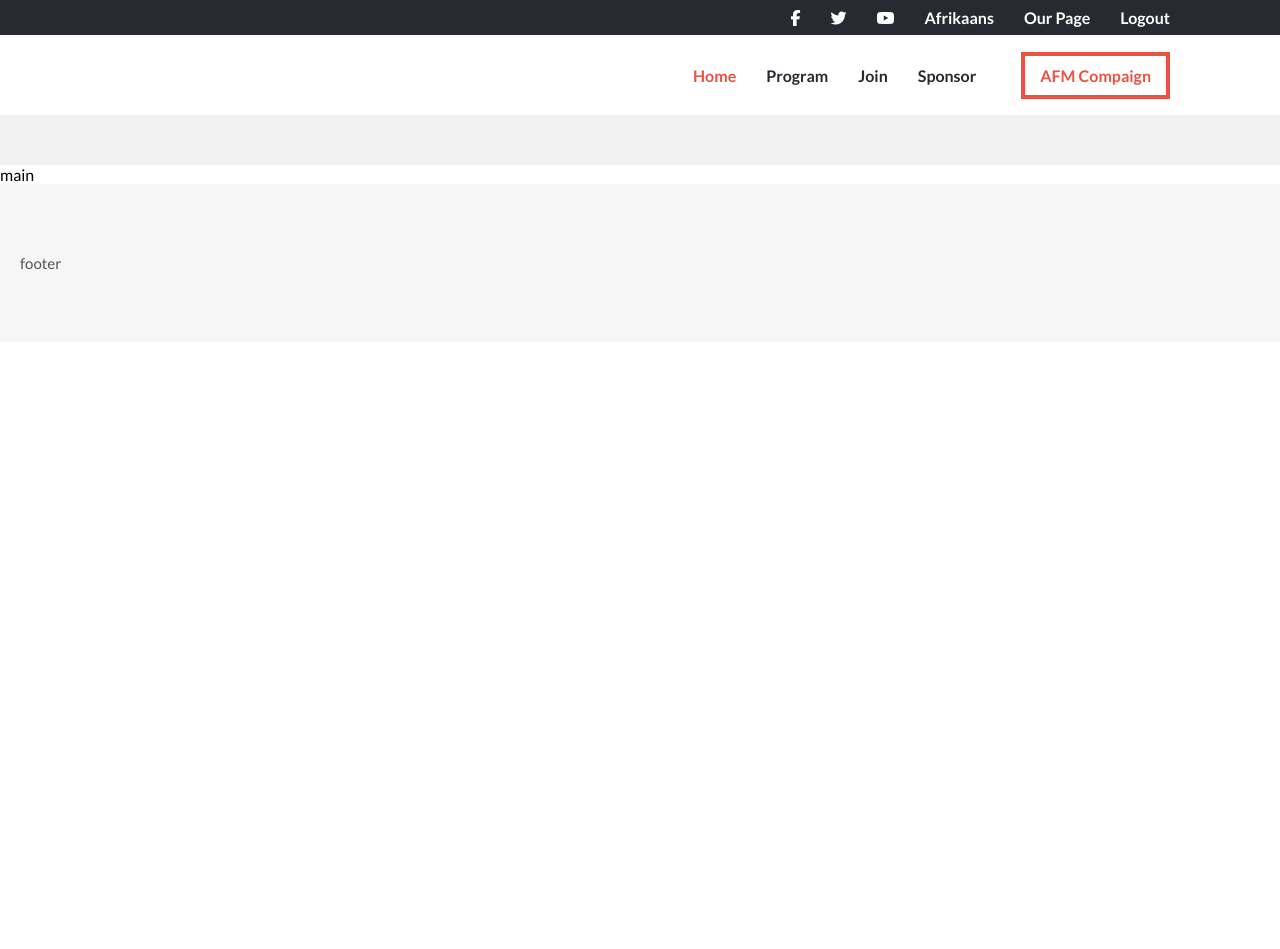
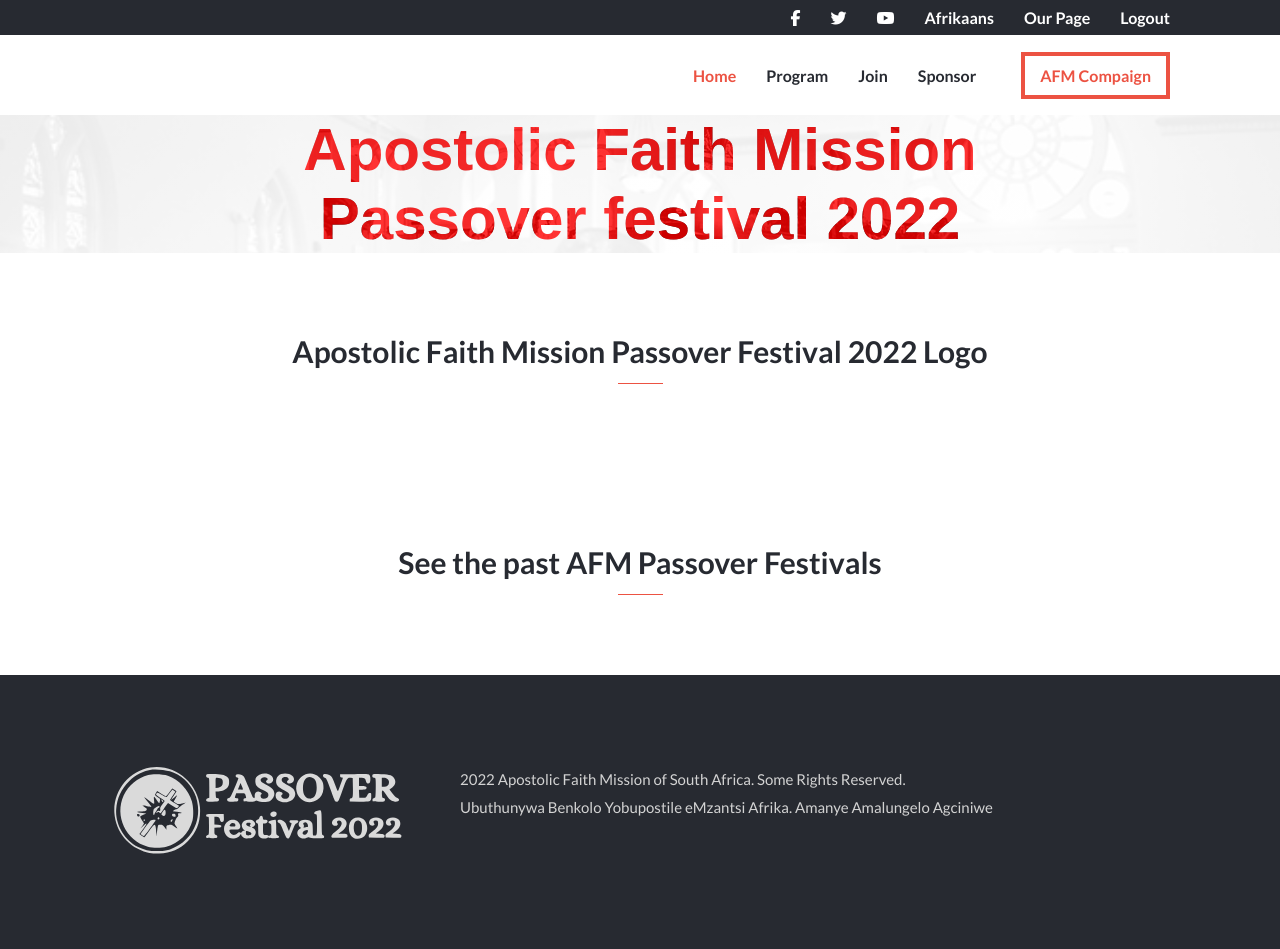
Before and after one commit to Lusindiso/conference--capstone, a website: page about.html in a window 1280 px wide. Before the commit the page ends 800 px from the top, so only its background shows below. Drawn offline with Linux system fonts and the light colour scheme; a web font is replaced by a local one.

Commit message:
Add heading for home page, Add about page foor and headings

```diff
--- a/about.html
+++ b/about.html
@@ -57,14 +57,42 @@
 			</ul>
 		</nav>
 		<section class="header-bottom">
-
+			<h1 class="header__heading--primary about-heading">
+				Apostolic Faith Mission<br>
+				Passover festival 2022
+			</h1>
 		</section>
 	</header>
 	<main class="main">
-		main
+		<section class="logo">
+			<div class="container">
+				<h2 class="heading-secondary">
+					Apostolic Faith Mission Passover Festival 2022 Logo
+				</h2>
+			</div>
+		</section>
+		<section class="past">
+			<div class="container">
+				<h2 class="heading-secondary">
+					See the past AFM Passover Festivals
+				</h2>
+			</div>
+		</section>
 	</main>
-	<footer class="footer">
-		footer
+	<footer class="footer footer-about">
+		<div class="container footer-container">
+			<div class="footer__logo">
+				<img src="./img/footer.svg" alt="" class="footer__logo--img">
+			</div>
+			<div class="footer__copy">
+				<p class="footer__copy--text">
+					2022 Apostolic Faith Mission of South Africa. Some Rights Reserved.
+				</p>
+				<p class="footer__copy--desktop">
+					Ubuthunywa Benkolo Yobupostile eMzantsi Afrika. Amanye Amalungelo Agciniwe
+				</p>
+			</div>
+		</div>
 	</footer>
 </body>
 </html>
--- a/sass/_base.scss
+++ b/sass/_base.scss
@@ -19,6 +19,7 @@
 body {
 	font-size: 1.6rem;
 	font-family: 'Lato', sans-serif;
+	color: $black
 }
 
 ul {
@@ -44,7 +45,7 @@
 
 .heading-secondary {
 	font-size: 3rem;
-	margin: 4rem auto;
+	margin: 6rem auto;
 	display: flex;
 	justify-content: center;
 	padding-bottom: 1.5rem;
@@ -58,3 +59,7 @@
 		border-bottom: 1px solid $red;
 	}
 }
+
+svg {
+	fill: #fff;
+}
--- a/sass/_components.scss
+++ b/sass/_components.scss
@@ -1,5 +1,6 @@
 
 .header {
+	color:rgba($black, 0.9);
 	&-top__navbar {
 		&--item {
 
@@ -46,9 +47,24 @@
 		}
 	}
 
-	&-bottom {
-		background:rgba($grey, 0.3);
-		height: 5rem;
+	&__heading {
+
+		&--p {
+			color: $red;
+			font-size: 5rem;
+			font-weight: 300;
+		}
+
+		&--primary {
+			font-size: 6rem;
+			color:$red;
+			font-weight: 900;
+			font-family: 'COCOGOOSE', sans-serif;
+			background: linear-gradient(rgba(red, 0.8),rgba(red, 0.8)), url("../img/bottombg.png");
+			color: transparent;
+			-webkit-text-fill-color: transparent;
+  		-webkit-background-clip: text;
+		}
 	}
 
 	.fa-bars {
@@ -67,6 +83,20 @@
 			}
 		}
 	}
+
+	&-paragraph {
+		max-width: 65rem;
+		border: 4px solid #fff;
+		line-height: 3rem;
+		padding: 2rem;
+	}
+
+	&-date {
+		font-size: 3rem;
+		font-family: 'COCOGOOSE', sans-serif;
+		padding: 1.5rem 0;
+
+	}
 }
 
 .program__item {
@@ -75,14 +105,22 @@
 	display: flex;
 	flex-direction: column;
 	align-items: center;
-	transition: all 0.2s ease;
+	transition: all 0.3s ease-in-out;
 	box-sizing: border-box;
 	align-content: center;
+
+
 	&:hover {
-		border: 2px solid $grey;
+		border: 4px solid $grey;
 		transform: scale(1.05);
 	}
 
+	&s:hover >*:not(:hover){
+		transform: scale(0.96);
+	}
+	@media only screen and (min-width: 767px){
+		min-height: 25rem;
+	}
 	@media only screen and (max-width: 767px){
 		flex-direction: row;
 		justify-content: space-around;
--- a/sass/_layout.scss
+++ b/sass/_layout.scss
@@ -41,6 +41,14 @@
 
 		@media only screen and (max-width: 767px){
 			display: none;
+		}
+	}
+
+	&-bottom {
+		background: linear-gradient(rgba(255,255,255,0.92), rgba(255,255,255,0.92)), url('../img/bottombg.png') no-repeat;
+		background-size: cover;
+		&__container {
+			padding: 12rem 2rem;
 		}
 	}
 }
@@ -97,6 +105,10 @@
 	background: rgba($grey,0.2);
 	padding: 7rem 2rem;
 
+	&-about {
+		background: $black;
+		color: $grey;
+	}
 	&-container {
 		display: flex;
 	}
@@ -110,3 +122,7 @@
 	}
 
 }
+
+.about-heading {
+	text-align: center;
+}
```
Also changed, not shown: index.html (+13 -5 lines), css/style.css, img/bottombg.png (added), img/conf1.jpeg (added), img/conf1.jpg (added), img/conf2.jpg (added), img/footer-logo.svg, img/footer.svg (added), img/headbg.jpg (added), 1 other file.
